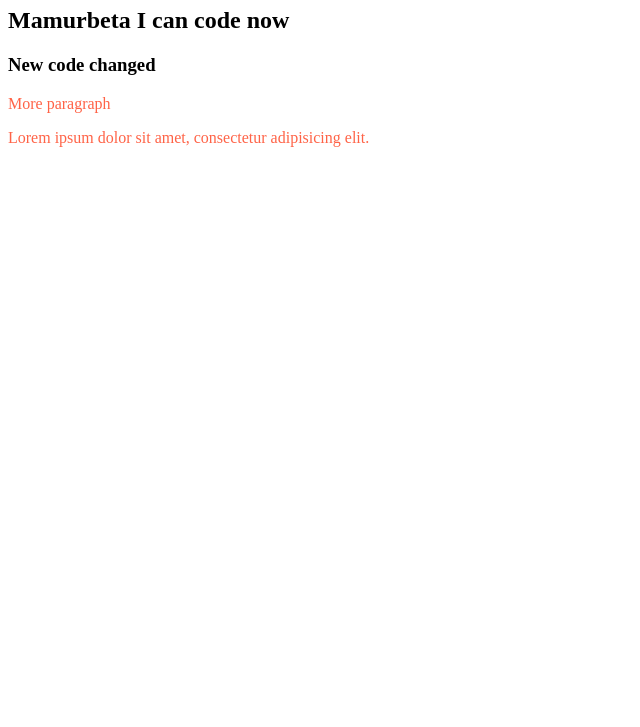
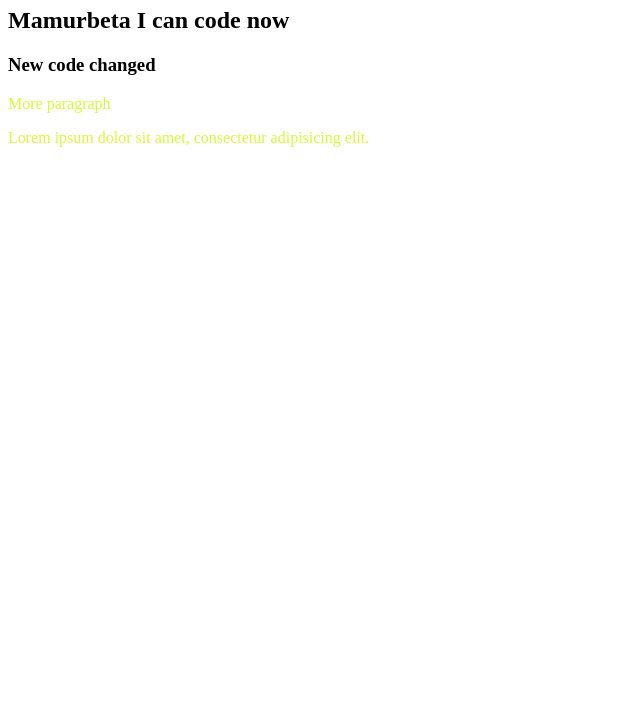
Before and after one commit to rakibul-wdp/my-first-repo, a plain HTML site: page index.html in a window 1280 px wide. Shown: the part 73-800 px from the top of the page, without its empty margins (0-640 px from the left). Drawn offline with Linux system fonts and the light colour scheme.

Commit message:
color changed

```diff
--- a/style.css
+++ b/style.css
@@ -1,3 +1,3 @@
 p {
-    color: tomato;
+    color: rgb(214, 250, 52);
 }
```
